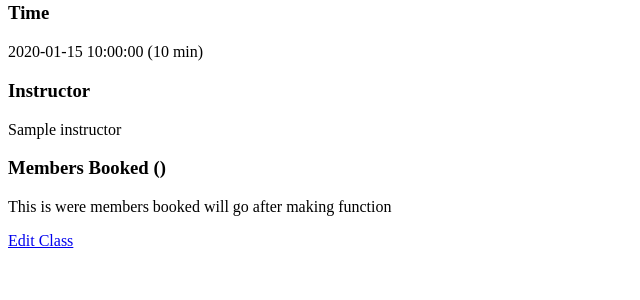
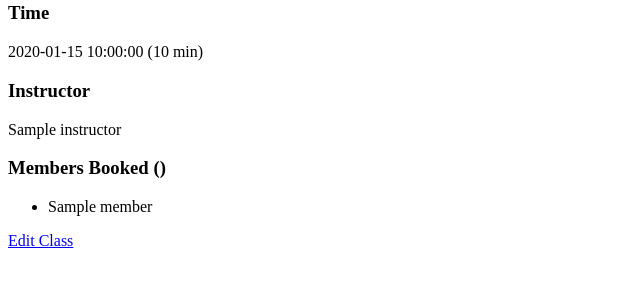
Before and after one commit to jaeltg/CC_project_1, a Flask app: page /yogaclasses/1 in a window 1280 px wide. Shown: the part 235-535 px from the top of the page, without its empty margins (0-640 px from the left). Run offline with Flask 2, Linux system fonts and the light colour scheme; a database or web service that is not in the repository returns one stand-in record (values such as "Sample title"); some libraries are stand-ins or nearby versions.

Commit message:
updated show route and template for yogaclass so it shows members booked

```diff
--- a/controllers/yogaclasses_controller.py
+++ b/controllers/yogaclasses_controller.py
@@ -13,7 +13,8 @@ def yogaclass():
 @yogaclasses_blueprint.route('/yogaclasses/<id>')
 def show_yogaclass(id):
     yogaclass = yogaclass_repository.select(id)
-    return render_template("yogaclasses/show.html", title=yogaclass.name, selected_yogaclass = yogaclass)
+    members = yogaclass_repository.members(yogaclass)
+    return render_template("yogaclasses/show.html", title=yogaclass.name, selected_yogaclass = yogaclass, found_members = members)
 
 @yogaclasses_blueprint.route('/yogaclasses/new')
 def new_yogaclass():
--- a/templates/yogaclasses/show.html
+++ b/templates/yogaclasses/show.html
@@ -19,9 +19,11 @@
 <section>
     <!-- counter thing on parenthsis -->
     <h3>Members Booked ()</h3>
-        <p>
-            This is were members booked will go after making function
-        </p>
+      <ul>
+      {% for member in found_members%}
+          <li>{{member.name}}</li>
+      {% endfor %}
+      </ul>
 </section>
 
 <a href="/yogaclasses/{{selected_yogaclass.id}}/edit">Edit Class</a>
```
